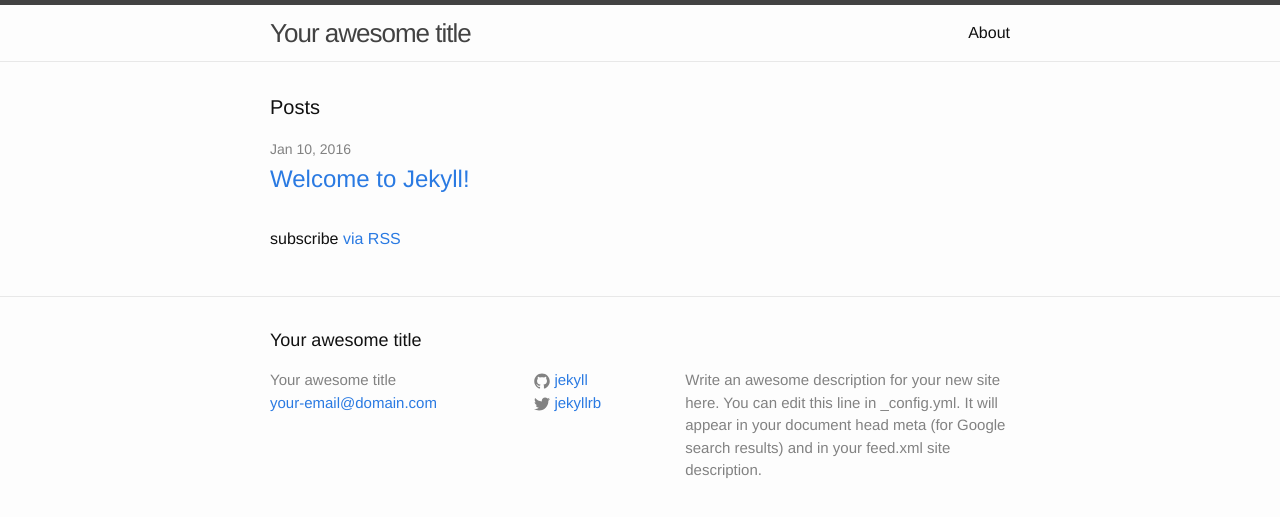
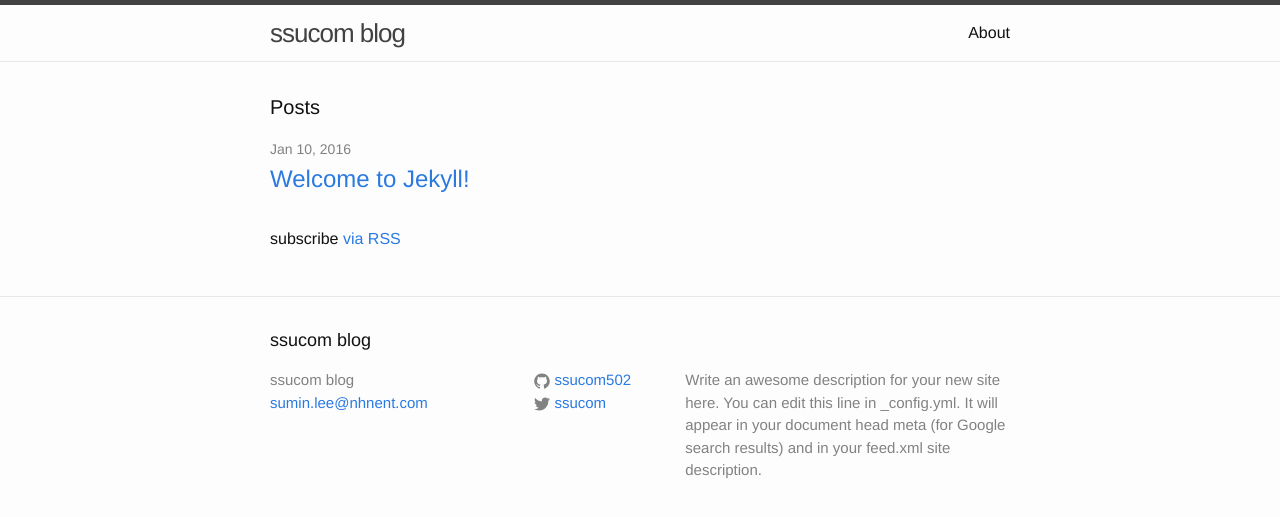
Before and after one commit to leesum-in/ssucom502.github.io, a Jekyll site: the page built from index.html, in a window 1280 px wide. Shown: the top 517 px of the page. Built offline with Jekyll 4.4.1, drawn with Linux system fonts in a browser that asks for light colours.

Commit message:
_config.yml 수정

```diff
--- a/_config.yml
+++ b/_config.yml
@@ -6,16 +6,16 @@
 # 'jekyll serve'. If you change this file, please restart the server process.
 
 # Site settings
-title: Your awesome title
-email: your-email@domain.com
+title: ssucom blog
+email: sumin.lee@nhnent.com
 description: > # this means to ignore newlines until "baseurl:"
   Write an awesome description for your new site here. You can edit this
   line in _config.yml. It will appear in your document head meta (for
   Google search results) and in your feed.xml site description.
 baseurl: "" # the subpath of your site, e.g. /blog
-url: "http://yourdomain.com" # the base hostname & protocol for your site
-twitter_username: jekyllrb
-github_username:  jekyll
+url: "http://ssucom502.github.io" # the base hostname & protocol for your site
+twitter_username: ssucom
+github_username:  ssucom502
 
 # Build settings
 markdown: kramdown
```
